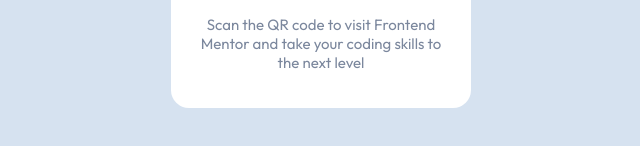
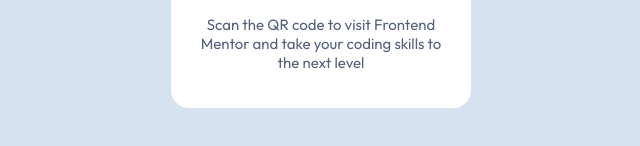
Before and after one commit to RaulTindogan/qr-code-component, a plain HTML site: page index.html in a window 1280 px wide. Shown: the part 404-550 px from the top of the page, 319-959 px from the left. Drawn offline with Linux system fonts and the light colour scheme.

Commit message:
adjust font color

```diff
--- a/style.css
+++ b/style.css
@@ -3,7 +3,7 @@
 :root {
     --White: hsl(0, 0%, 100%);
     --Light-gray: hsl(212, 45%, 89%);
-    --Grayish-blue: hsl(220, 15%, 55%);
+    --Grayish-blue: hsl(220, 20%, 41%);
     --Dark-blue: hsl(218, 44%, 22%);
 }
 
```
